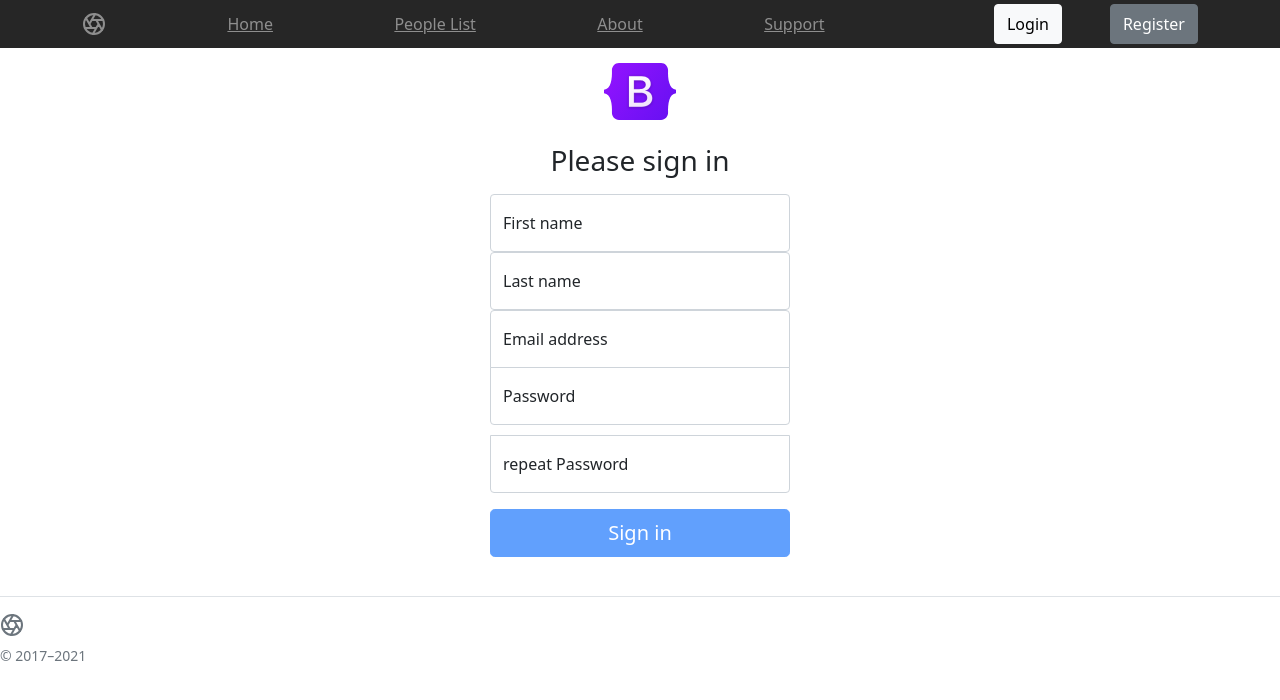
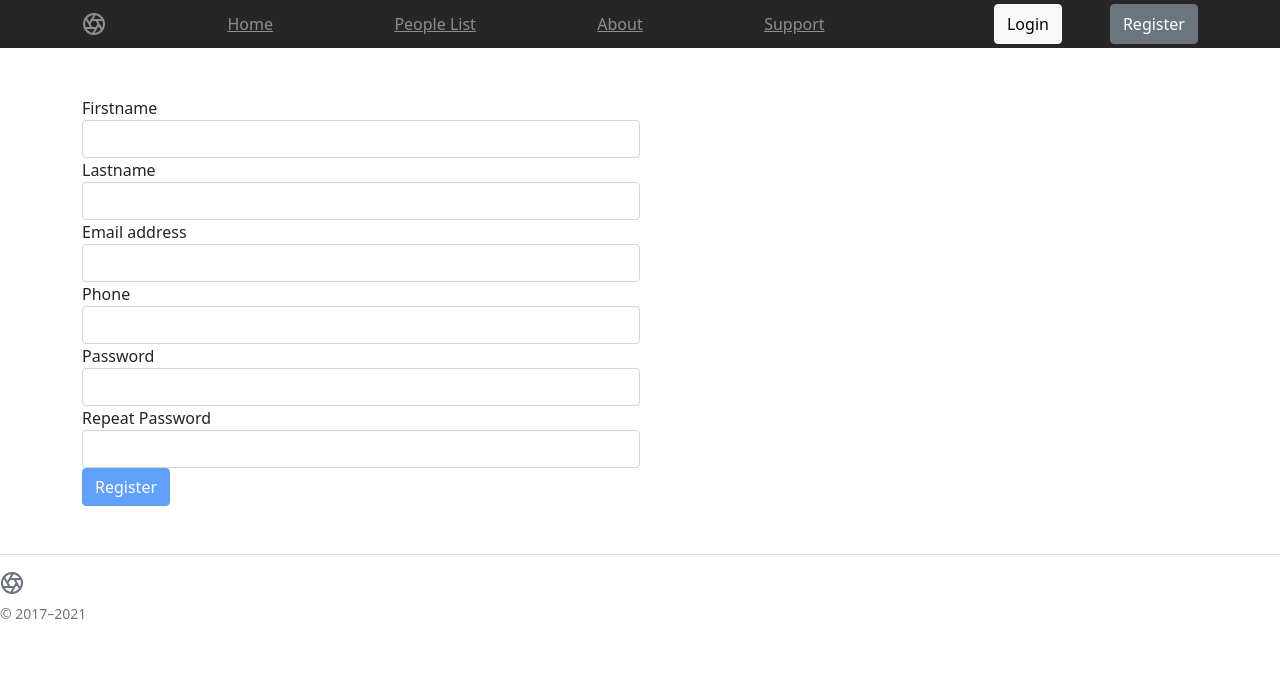
Before and after one commit to malekhannachi/angular_project, an Angular app: page /register in a window 1280 px wide. Shown: the top 700 px of the page. Built offline with nearby package versions, Linux system fonts and the light colour scheme.

Commit message:
service v1

```diff
--- a/src/app/app-routing.module.ts
+++ b/src/app/app-routing.module.ts
@@ -27,7 +27,7 @@ const routes: Routes = [
     component:AddUserComponent
   },
   {
-    path:'update-user',
+    path:'update-user/:id',
     component:UpdateUserComponent
   },
   {
--- a/src/app/app.module.ts
+++ b/src/app/app.module.ts
@@ -14,6 +14,7 @@ import { Page404Component } from './page404/page404.component';
 import { FormsModule , ReactiveFormsModule } from '@angular/forms';
 import { AddUserComponent } from './add-user/add-user.component';
 import { UpdateUserComponent } from './update-user/update-user.component';
+import { HttpClientModule } from '@angular/common/http';
 @NgModule({
   declarations: [
     AppComponent,
@@ -32,7 +33,8 @@ import { UpdateUserComponent } from './update-user/update-user.component';
     BrowserModule,
     AppRoutingModule,
     FormsModule ,
-     ReactiveFormsModule
+     ReactiveFormsModule,
+     HttpClientModule
   ],
   providers: [],
   bootstrap: [AppComponent]
--- a/src/app/login/login.component.ts
+++ b/src/app/login/login.component.ts
@@ -1,5 +1,7 @@
+import { isNull } from '@angular/compiler/src/output/output_ast';
 import { Component, OnInit } from '@angular/core';
 import { FormGroup, FormControl, FormBuilder, Validators } from '@angular/forms';
+import { User } from '../user';
 @Component({
   selector: 'app-login',
   templateUrl: './login.component.html',
@@ -32,7 +34,11 @@ export class LoginComponent implements OnInit {
   }
 
   login() {
-    console.log(this.loginForm.value);
+    let data = this.loginForm.value;
+
+    let user = new User(data.email,data.password);
+
+    console.log(user);
   }
 
 }
--- a/src/app/people-list/people-list.component.html
+++ b/src/app/people-list/people-list.component.html
@@ -28,12 +28,12 @@
                     <tr *ngFor="let person of peopleList">
                         <th>{{person.id}}</th>
                         <td>{{person.name}}</td>
-                        <td>{{person.username}}</td>
+                        <td>{{person.lastname}}</td>
                         <td>{{person.phone}}</td>
                         <td>
                             <button class="btn btn-info">Details</button>
                             <button class="btn btn-danger mx-3" (click)="delete(person)">Delete</button>
-                            <button class="btn btn-warning" [routerLink]="['/update-user']">Update</button>
+                            <button class="btn btn-warning" [routerLink]="['/update-user',person.id]">Update</button>
                         </td>
                     </tr>
 
--- a/src/app/people-list/people-list.component.ts
+++ b/src/app/people-list/people-list.component.ts
@@ -7,15 +7,15 @@ import { Component, OnInit } from '@angular/core';
 })
 export class PeopleListComponent implements OnInit {
 peopleList=[
-  {id :1,name :"malek",username:"malekhannachi",phone :"20 741 701" },
-  {id :2,name :"salma",username:"salmasalouma",phone :"90 457 701" },
-  {id :3,name :"ahmed",username:"ahmed50",phone :"50 545 221" },
-  {id :4,name :"noura",username:"noura123",phone :"94 545 701" }
+  {id :1,name :"malek",lastname:"hannachi",phone :"20 741 701" },
+  {id :2,name :"salma",lastname:"salouma",phone :"90 457 701" },
+  {id :3,name :"ahmed",lastname:"ahmed50",phone :"50 545 221" },
+  {id :4,name :"noura",lastname:"noura123",phone :"94 545 701" }
 ]
 
 myConditon=false;
 
-delete(person: { id: number; name: string; username: string; phone: string; }) {
+delete(person: { id: number; name: string; lastname: string; phone: string; }) {
   let index = this.peopleList.indexOf(person);
   this.peopleList.splice(index, 1);
 
--- a/src/app/register/register.component.html
+++ b/src/app/register/register.component.html
@@ -1,64 +1,89 @@
 <app-header></app-header>
-<main class="form-signin text-center">
+<div class="container my-5">
   <form [formGroup]="registerForm" (ngSubmit)="register()">
-    <img class="mb-4" src="./../../assets/bootstrap-logo.svg" alt="" width="72" height="57">
-    <h1 class="h3 mb-3 fw-normal">Please sign in</h1>
-
-    <div class="form-floating">
-      <input type="text" class="form-control" id="floatingInput" placeholder="first name" formControlName="firstname">
+      <div class="form-row">
+          <div class="col-6">
+              <div class="form-group">
+                  <label for="firstname">Firstname</label>
+                  <input type="text" name="firstname" id="firstname" class="form-control" formControlName="firstname">
                   <div *ngIf="firstname?.touched && firstname?.invalid">
                       <small *ngIf="firstname?.errors?.required" class="text-danger">Firstname is required<br></small>
                       <small *ngIf="firstname?.errors?.pattern" class="text-danger">Invalid Firstname<br></small>
                       <small *ngIf="firstname?.errors?.minlength" class="text-danger">Firstname must contain two characters at least</small>
                   </div>
-      <label for="floatingInput">First name</label>
               </div>
-    <div class="form-floating">
-      <input type="text" class="form-control" id="floatingInput" placeholder="Last name" formControlName="lastname">
+          </div>
+          <div class="col-6">
+              <div class="form-group">
+                  <label for="lastname">Lastname</label>
+                  <input type="text" name="lastname" id="lastname" class="form-control" formControlName="lastname">
                   <div *ngIf="lastname?.touched && lastname?.invalid">
                       <small *ngIf="lastname?.errors?.required" class="text-danger">Lastname is required<br></small>
                       <small *ngIf="lastname?.errors?.pattern" class="text-danger">Invalid Lastname<br></small>
                       <small *ngIf="lastname?.errors?.minlength" class="text-danger">Lastname must contain two characters at least</small>
                   </div>
-      <label for="floatingInput">Last name</label>
               </div>
-    <div class="form-floating">
-      <input type="email" class="form-control" id="floatingInput" placeholder="name@example.com"
-        formControlName="email">
+          </div>
+      </div>
+
+      <div class="form-row">
+          <div class="col-6">
+              <div class="form-group">
+                  <label for="exampleInputEmail1">Email address</label>
+                  <input type="email" class="form-control" id="exampleInputEmail1" formControlName="email" aria-describedby="emailHelp">
                   <div *ngIf="email?.touched && email?.invalid">
                       <small *ngIf="email?.errors?.required" class="text-danger">Email is required<br></small>
                       <small *ngIf="email?.errors?.email" class="text-danger">Invalid Email<br></small>
                   </div>
-      <label for="floatingInput">Email address</label>
               </div>
-    <div class="form-floating">
-      <input type="password" class="form-control" id="floatingPassword" placeholder="Password"
-        formControlName="password">
+          </div>
+          <div class="col-6">
+              <div class="form-group">
+                  <label for="phone">Phone</label>
+                  <input type="text" name="phone" id="phone" class="form-control" formControlName="phone">
+                  <div *ngIf="phone?.touched && phone?.invalid">
+                      <small *ngIf="phone?.errors?.required" class="text-danger">Phone is required<br></small>
+                      <small *ngIf="phone?.errors?.pattern" class="text-danger">Invalid Phone<br></small>
+                      <small *ngIf="phone?.errors?.minlength" class="text-danger">Phone must contain 8 characters at least</small>
+                      <small *ngIf="phone?.errors?.maxlength" class="text-danger">Phone must contain a maximum of 13 characters</small>
+                  </div>
+              </div>
+          </div>
+      </div>
+
+      <div class="form-row">
+          <div class="col-6">
+              <div class="form-group">
+                  <label for="exampleInputPassword1">Password</label>
+                  <input type="password" class="form-control" id="exampleInputPassword1" formControlName="password">
                   <div *ngIf="password?.touched && password?.invalid">
                       <small *ngIf="password?.errors?.required" class="text-danger">Password is required<br></small>
                       <small *ngIf="password?.errors?.minlength" class="text-danger">password must contain 6 characters at least</small>
                   </div>
-      <label for="floatingPassword">Password</label>
               </div>
-    <div class="form-floating">
-      <input type="password" class="form-control" id="repeatPassword" placeholder="repeat Password"
-        formControlName="repassword">
+          </div>
+          <div class="col-6">
+              <div class="form-group">
+                  <label for="repeatPassword">Repeat Password</label>
+                  <input type="password" class="form-control" id="repeatPassword" formControlName="repassword">
                   <div *ngIf="repassword?.touched && repassword?.invalid">
                       <small *ngIf="repassword?.errors?.required" class="text-danger">Repeat Password is required<br></small>
-
                   </div>
                   <div *ngIf="repassword?.valid && repassword?.value != password?.value" class="text-danger">
                     The passwords entered do not match
                 </div>
-      <label for="repeatPassword"> repeat Password</label>
               </div>
-    <div class="checkbox mb-3">
 
           </div>
-    <button class="w-100 btn btn-lg btn-primary" type="submit"
-     [disabled]="registerForm.invalid || repassword?.value != password?.value">Sign in</button>
+      </div>
+      <div class="form-row">
+          <div class="col">
+              <button type="submit" class="btn btn-primary"
+              [disabled]="registerForm.invalid || repassword?.value != password?.value" >Register</button>
 
+          </div>
+      </div>
   </form>
-</main>
+</div>
 
 <app-footer></app-footer>
--- a/src/app/register/register.component.ts
+++ b/src/app/register/register.component.ts
@@ -1,5 +1,6 @@
 import { Component, OnInit } from '@angular/core';
 import { FormGroup, FormControl, FormBuilder, Validators } from '@angular/forms';
+import { User } from '../user';
 @Component({
   selector: 'app-register',
   templateUrl: './register.component.html',
@@ -22,6 +23,12 @@ export class RegisterComponent implements OnInit {
         Validators.pattern("[a-z .'-]+"),
         Validators.minLength(2)
       ]),
+      phone: new FormControl('',[
+        Validators.required,
+        Validators.pattern("[0-9]+"),
+        Validators.minLength(8),
+        Validators.maxLength(13)
+      ]),
       email: new FormControl('',[
         Validators.required,
         Validators.email
@@ -40,6 +47,7 @@ export class RegisterComponent implements OnInit {
 
   get firstname() { return this.registerForm.get('firstname') }
   get lastname() { return this.registerForm.get('lastname') }
+  get phone() { return this.registerForm.get('phone') }
   get email() { return this.registerForm.get('email') }
   get password() { return this.registerForm.get('password') }
   get repassword() { return this.registerForm.get('repassword') }
@@ -52,7 +60,4 @@ export class RegisterComponent implements OnInit {
     console.log(this.registerForm.value);
 
   }
-
-
-
 }
--- a/src/app/test/test.component.html
+++ b/src/app/test/test.component.html
@@ -20,4 +20,9 @@ pattern="[a-z .'-]+" minLength="2">
 <button class="btn btn-danger">Send</button>
 
 </form>
+<hr>
+
+<ul *ngFor="let user of usersList">
+    <li>{{ user.name }}</li>
+</ul>
 </div>
--- a/src/app/test/test.component.ts
+++ b/src/app/test/test.component.ts
@@ -1,6 +1,6 @@
 import { Component, OnInit } from '@angular/core';
 import { FormGroup, FormControl, FormBuilder, Validators } from '@angular/forms';
-
+import { UserService } from '../user.service';
 
 @Component({
   selector: 'app-test',
@@ -9,8 +9,10 @@ import { FormGroup, FormControl, FormBuilder, Validators } from '@angular/forms'
 })
 export class TestComponent implements OnInit {
 
+  usersList:any[] = [];
+
   myForm: FormGroup;
-  constructor(private fb: FormBuilder) {
+  constructor(private fb: FormBuilder,private userService:UserService) {
 
     let formControls = {
       firstname : new FormControl('',[Validators.required])
@@ -23,6 +25,15 @@ export class TestComponent implements OnInit {
     return this.myForm.get('firstname');
   }
   ngOnInit(): void {
+    this.userService.getAllUsers().subscribe(
+      result => {
+        this.usersList = result;
+      },
+      error =>{
+        console.log(error);
+      }
+    )
+
   }
 
 
--- /dev/null
+++ b/src/app/user.service.ts
@@ -0,0 +1,14 @@
+import { Injectable } from '@angular/core';
+import { HttpClient } from '@angular/common/http';
+@Injectable({
+  providedIn: 'root'
+})
+export class UserService {
+
+  constructor(private http:HttpClient) {  }
+
+  getAllUsers(){
+    let data = this.http.get<any>("https://jsonplaceholder.typicode.com/users");
+    return data;
+  }
+}
--- /dev/null
+++ b/src/app/user.ts
@@ -0,0 +1,12 @@
+export class User {
+
+    constructor(
+        private firstname? : String ,
+        private lastname? : String ,
+        private email? : String ,
+        private phone? : String ,
+        private password? : String ,
+    ){
+
+    }
+}
```
Also changed, not shown: 2 other files (tests, documents, lock files or other folders). Lines whose indentation alone changed are shown as unchanged.
